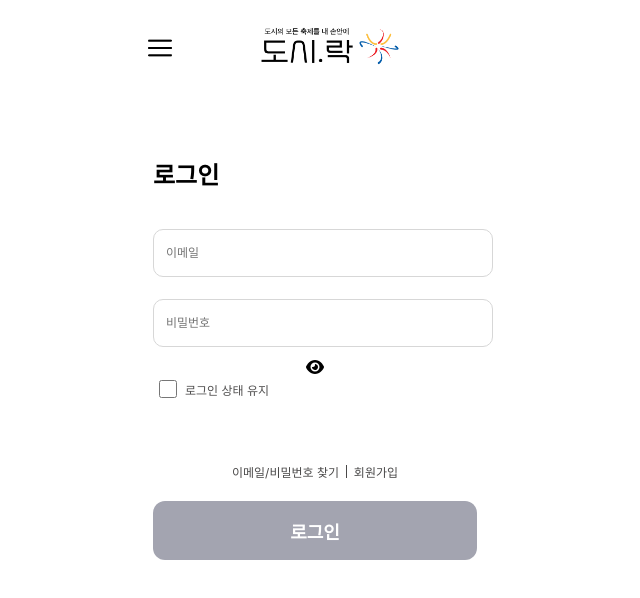
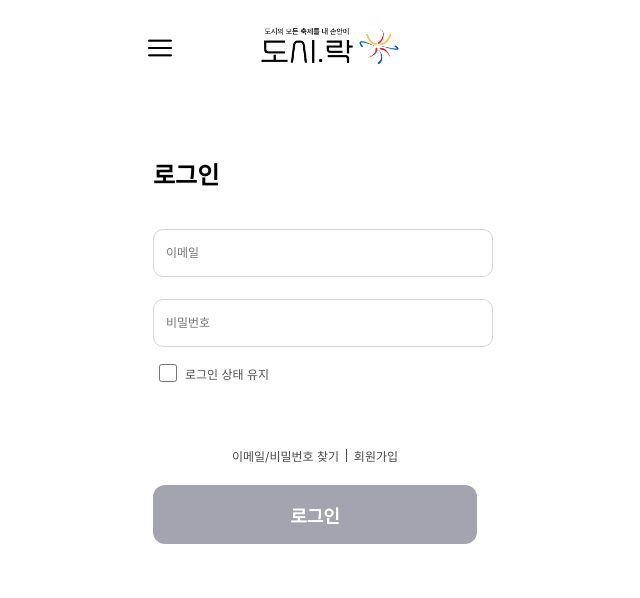
Before and after one commit to hansongy1/castone-FE, a React (Create React App) app in the folder cityrock-app/: page /login in a window 1280 px wide. Shown: the top 598 px of the page, without its empty margins (325-965 px from the left). Built offline with nearby package versions, Linux system fonts and the light colour scheme.

Commit message:
FontAwesomeIcon 주석처리

```diff
--- a/cityrock-app/src/pages/Login.jsx
+++ b/cityrock-app/src/pages/Login.jsx
@@ -1,8 +1,8 @@
 // Login.jsx
 import React from "react";
 import '../styles/Login.css';
-import { FontAwesomeIcon } from "@fortawesome/react-fontawesome";
-import { faEye } from "@fortawesome/free-solid-svg-icons"
+// import { FontAwesomeIcon } from "@fortawesome/react-fontawesome";
+// import { faEye } from "@fortawesome/free-solid-svg-icons"
 
 const Login = () => {
     // const [email, setEmail] = useState("");
@@ -14,8 +14,7 @@ const Login = () => {
             <form action="post">
                 <input type="text" name="email" placeholder="이메일"/>
                 <input type="password" name="password" placeholder="비밀번호" />
-                <FontAwesomeIcon icon={faEye} />
-
+                {/* <FontAwesomeIcon icon={faEye} /> */}
                 <label htmlFor="remember-check">
                     <input type="checkbox" id="remeber-check" />
                     <p>로그인 상태 유지</p>
```
